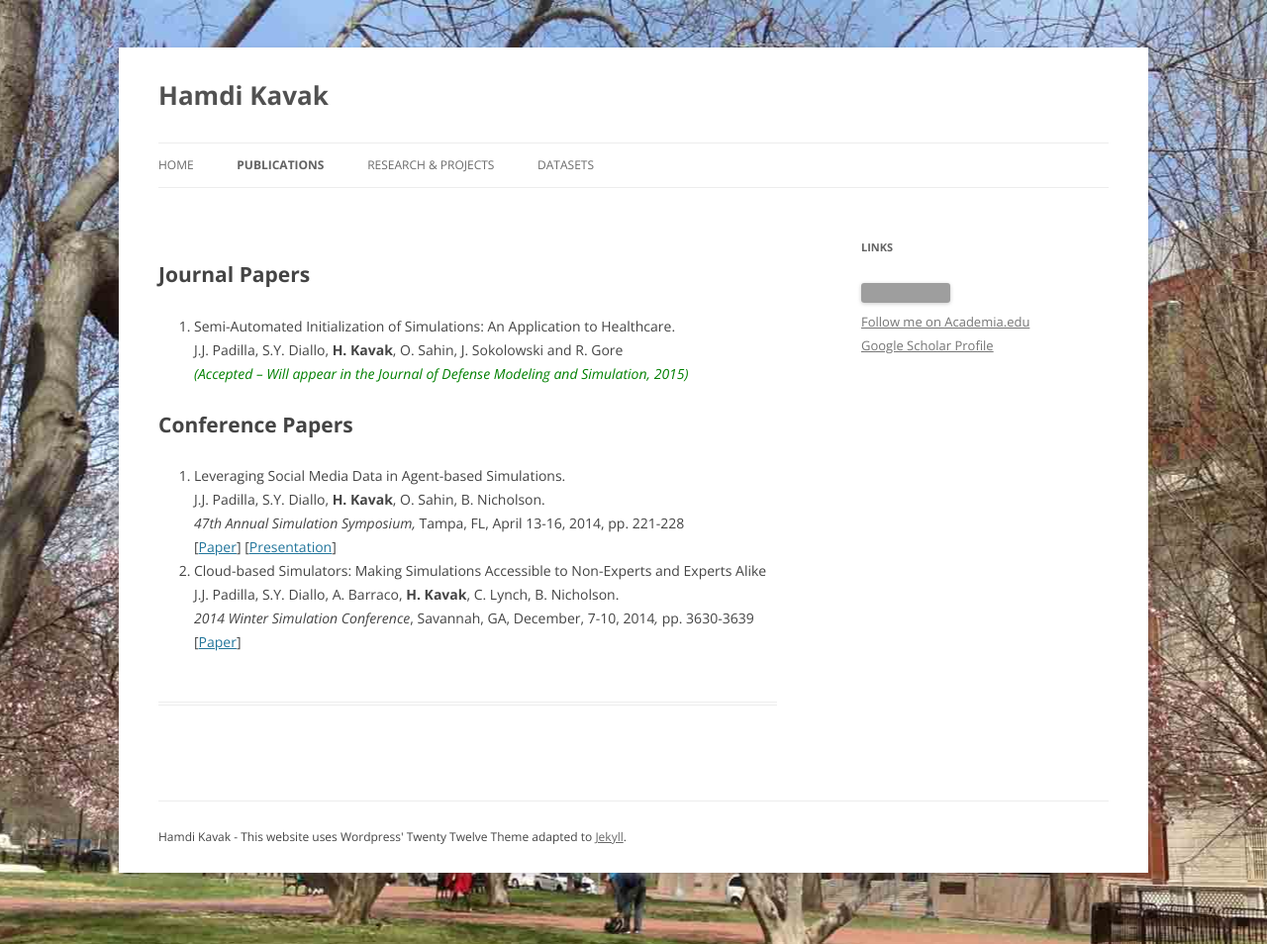
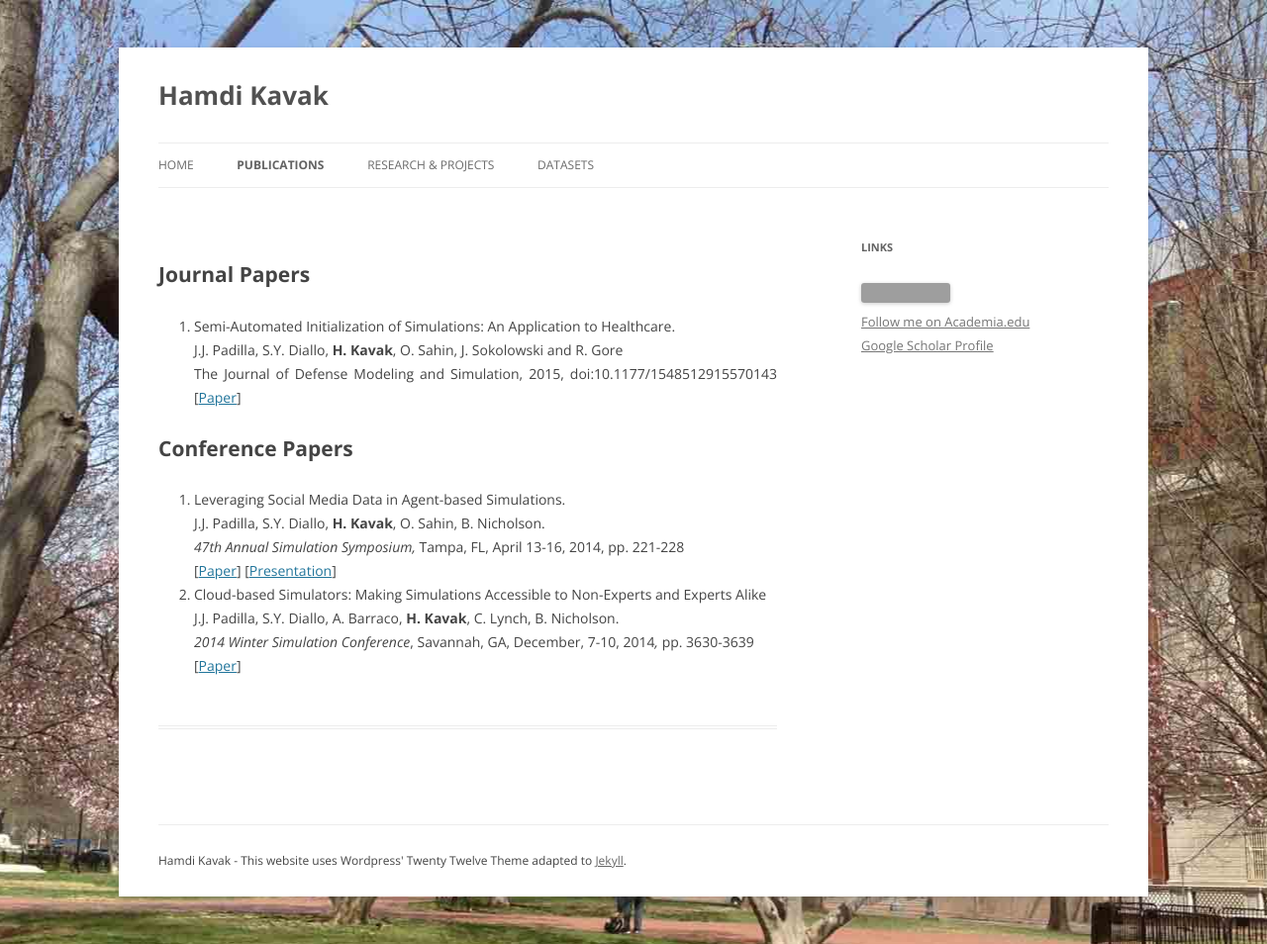
Before and after one commit to hamdikavak/hamdikavak.github.io, a Jekyll site: the page built from publications/index.html, in a window 1280 px wide. Shown: the whole page at 99% size. Built offline with Jekyll 4.4.1, drawn with Linux system fonts in a browser that asks for light colours; nearby versions of some CDN libraries; library files that are not in the unit come from our copies; grey boxes are pictures that could not be loaded.

Commit message:
Update index.html

```diff
--- a/publications/index.html
+++ b/publications/index.html
@@ -9,18 +9,19 @@ current_page_publications: current_page_item
 </strong></h1>
 <ol>
 <li style="text-align: justify;">Semi-Automated Initialization of Simulations: An Application to Healthcare.<br />
-J.J. Padilla, S.Y. Diallo, <strong>H. </strong><strong>Kavak</strong>, O. Sahin,  J. Sokolowski and R. Gore<br />
-<span style="color: #008000;"><em>(Accepted &#8211; Will appear in the Journal of Defense Modeling and Simulation, 2015)</em></span></li>
+J.J. Padilla, S.Y. Diallo, <strong>H. Kavak</strong>, O. Sahin,  J. Sokolowski and R. Gore<br />
+The Journal of Defense Modeling and Simulation, 2015,  doi:10.1177/1548512915570143
+[<a title="Sage Repository" href="http://dms.sagepub.com/content/early/2015/02/13/1548512915570143.abstract">Paper</a>]</li>
 </ol>
 <h1>Conference Papers<strong><br />
 </strong></h1>
 <ol>
 <li style="text-align: justify;">Leveraging Social Media Data in Agent-based Simulations.<br />
-J.J. Padilla, S.Y. Diallo, <strong>H. </strong><strong>Kavak</strong>, O. Sahin,  B. Nicholson.<br />
+J.J. Padilla, S.Y. Diallo, <strong>H. Kavak</strong>, O. Sahin,  B. Nicholson.<br />
 <em>47th Annual Simulation Symposium,</em> Tampa, FL, April 13-16, 2014, pp. 221-228<br />
 [<a title="ACM Repository" href="http://dl.acm.org/citation.cfm?id=2664292.2664309">Paper</a>] [<a href="http://www.hamdikavak.com/wp-content/uploads/2014/08/SCS_2014_Presentation.pdf">Presentation</a>]</li>
 <li style="text-align: justify;">Cloud-based Simulators: Making Simulations Accessible to Non-Experts and Experts Alike<br />
-J.J. Padilla, S.Y. Diallo, A. Barraco, <strong>H. </strong><strong>Kavak</strong>, C. Lynch,  B. Nicholson.<br />
+J.J. Padilla, S.Y. Diallo, A. Barraco, <strong>H. Kavak</strong>, C. Lynch,  B. Nicholson.<br />
 <em>2014 Winter Simulation Conference</em>, Savannah, GA, December, 7-10, 2014<em>, </em>pp. 3630-3639<br />
 [<a title="ACM Repository" href="http://dl.acm.org/citation.cfm?id=2694300">Paper</a>]</li>
 </ol>
```
